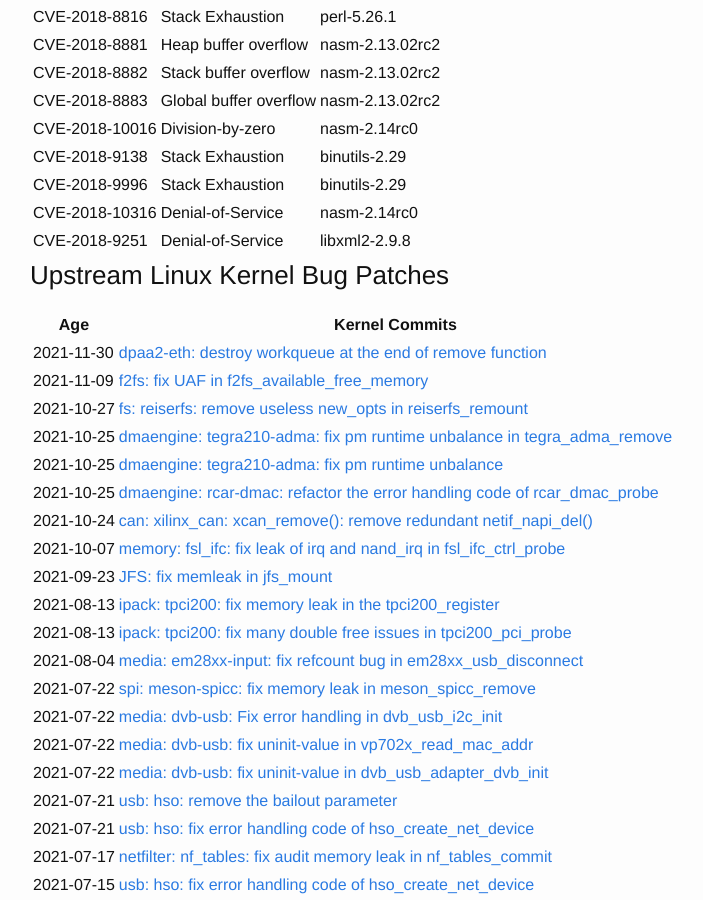
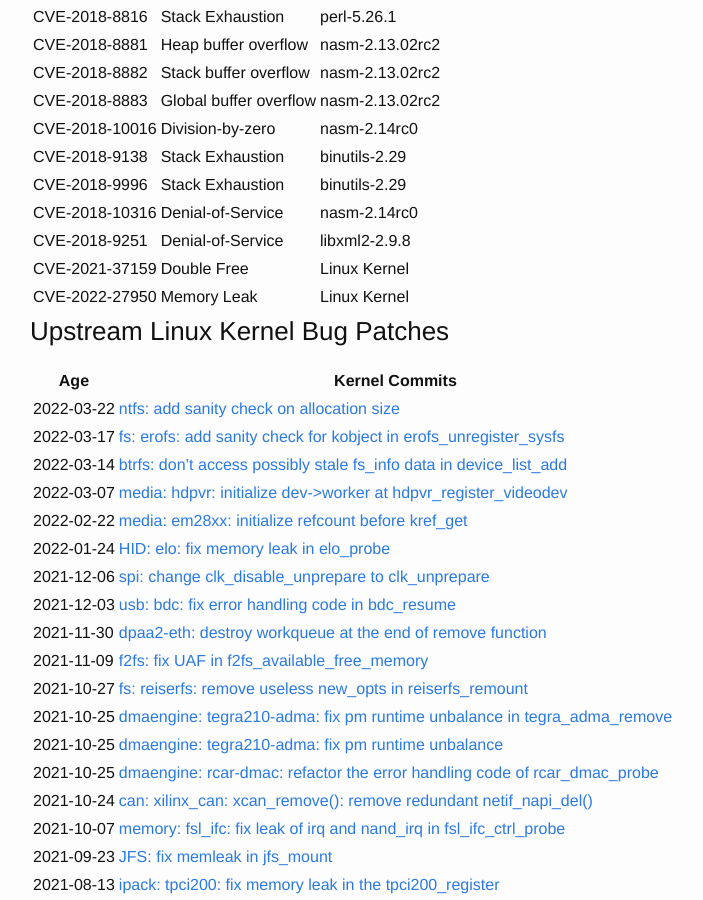
Before and after one commit to mudongliang/mudongliang.github.io, a Jekyll site: the page built from about/about.md, in a window 1280 px wide and 900 px high, scrolled down 3748 px. Shown: the whole window, without its empty margins (240-943 px from the left). Built offline with Jekyll 4.4.1, drawn with Linux system fonts in a browser that asks for light colours.

Commit message:
add two CVEs and more kernel commits

```diff
--- a/about/about.md
+++ b/about/about.md
@@ -151,11 +151,21 @@ IEEE Transactions on Software Engineering
 |CVE-2018-9996  | Stack Exhaustion       | binutils-2.29      |
 |CVE-2018-10316 | Denial-of-Service      | nasm-2.14rc0       |
 |CVE-2018-9251  | Denial-of-Service      | libxml2-2.9.8      |
+|CVE-2021-37159 | Double Free            | Linux Kernel       |
+|CVE-2022-27950 | Memory Leak            | Linux Kernel       |
 
 ### Upstream Linux Kernel Bug Patches
 
 |     Age    | Kernel Commits |
 | ---------- | -------------- |
+|2022-03-22  | [ntfs: add sanity check on allocation size](https://git.kernel.org/pub/scm/linux/kernel/git/torvalds/linux.git/commit/?id=714fbf2647b1a33d914edd695d4da92029c7e7c0) |
+|2022-03-17  | [fs: erofs: add sanity check for kobject in erofs_unregister_sysfs](https://git.kernel.org/pub/scm/linux/kernel/git/torvalds/linux.git/commit/?id=a942da24abc5839c11a8fc2a4b7cb268ea94ba54) |
+|2022-03-14  | [btrfs: don't access possibly stale fs_info data in device_list_add](https://git.kernel.org/pub/scm/linux/kernel/git/torvalds/linux.git/commit/?id=79c9234ba596e903907de20573fd4bcc85315b06) |
+|2022-03-07  | [media: hdpvr: initialize dev->worker at hdpvr_register_videodev](https://git.kernel.org/pub/scm/linux/kernel/git/torvalds/linux.git/commit/?id=07922937e9a580825f9965c46fd15e23ba5754b6) |
+|2022-02-22  | [media: em28xx: initialize refcount before kref_get](https://git.kernel.org/pub/scm/linux/kernel/git/torvalds/linux.git/commit/?id=c08eadca1bdfa099e20a32f8fa4b52b2f672236d) |
+|2022-01-24  | [HID: elo: fix memory leak in elo_probe](https://git.kernel.org/pub/scm/linux/kernel/git/torvalds/linux.git/commit/?id=817b8b9c5396d2b2d92311b46719aad5d3339dbe) |
+|2021-12-06  | [spi: change clk_disable_unprepare to clk_unprepare](https://git.kernel.org/pub/scm/linux/kernel/git/torvalds/linux.git/commit/?id=db6689b643d8653092f5853751ea2cdbc299f8d3) |
+|2021-12-03  | [usb: bdc: fix error handling code in bdc_resume](https://git.kernel.org/pub/scm/linux/kernel/git/torvalds/linux.git/commit/?id=e1c72d907f4c3f4f859f0c5890d5326d804625dc) |
 | 2021-11-30 | [dpaa2-eth: destroy workqueue at the end of remove function](https://git.kernel.org/pub/scm/linux/kernel/git/torvalds/linux.git/commit/?id=f4a8adbfe4841491b60c14fe610571e1422359f9) |
 | 2021-11-09 | [f2fs: fix UAF in f2fs_available_free_memory](https://git.kernel.org/pub/scm/linux/kernel/git/torvalds/linux.git/commit/?id=5429c9dbc9025f9a166f64e22e3a69c94fd5b29b) |
 | 2021-10-27 | [fs: reiserfs: remove useless new_opts in reiserfs_remount](https://git.kernel.org/pub/scm/linux/kernel/git/torvalds/linux.git/commit/?id=81dedaf10c20959bdf5624f9783f408df26ba7a4) |
```
